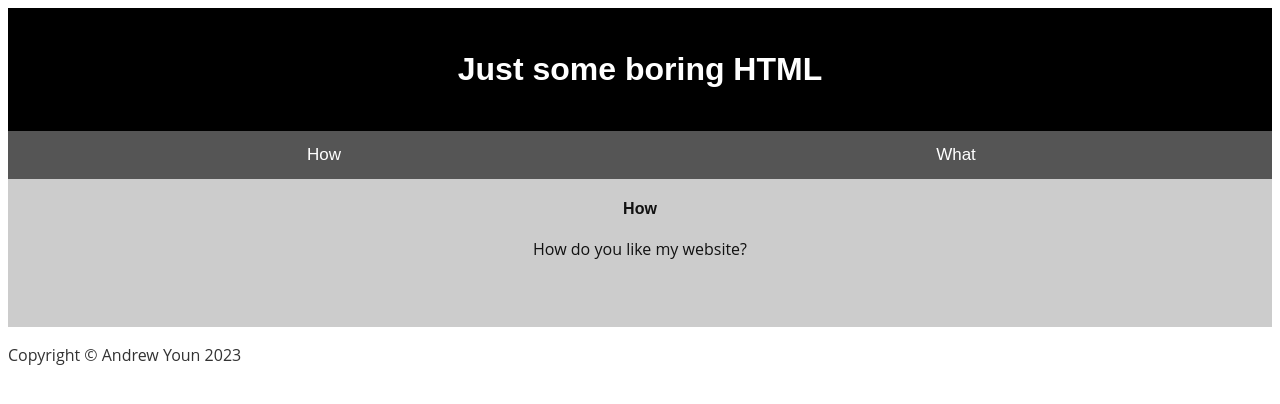
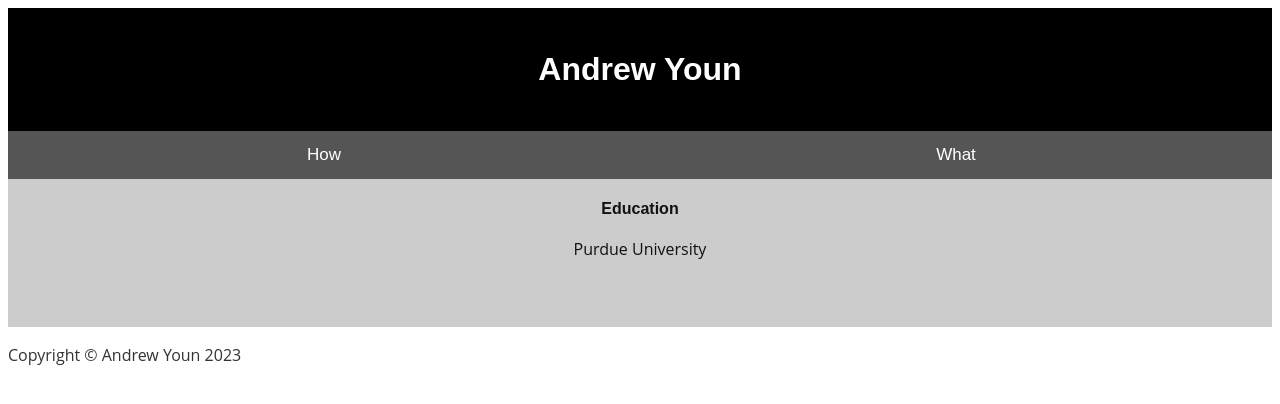
Before and after one commit to PixelQuester/Resume-Page, a plain HTML site: page index.html in a window 1280 px wide. Drawn offline with Linux system fonts and the light colour scheme.

Commit message:
Update index.html

```diff
--- a/index.html
+++ b/index.html
@@ -8,15 +8,15 @@
  <body>
     <div class="container">
       <header>
-		<h1>Just some boring HTML</h1>
+		<h1>Andrew Youn</h1>
       </header>
 
       <button class="tablink" onclick="openTab('tabintro', this, '#222')" id="defaultOpen">How</button>
       <button class="tablink" onclick="openTab('tababout', this, '#222')">What</button>
 
       <div id="tabintro" class="tabcontent">
-		<h3>How</h3>
-		<p>How do you like my website?</p>
+		<h3>Education</h3>
+		<p>Purdue University</p>
       </div>
 
       <div id="tababout" class="tabcontent">
```
